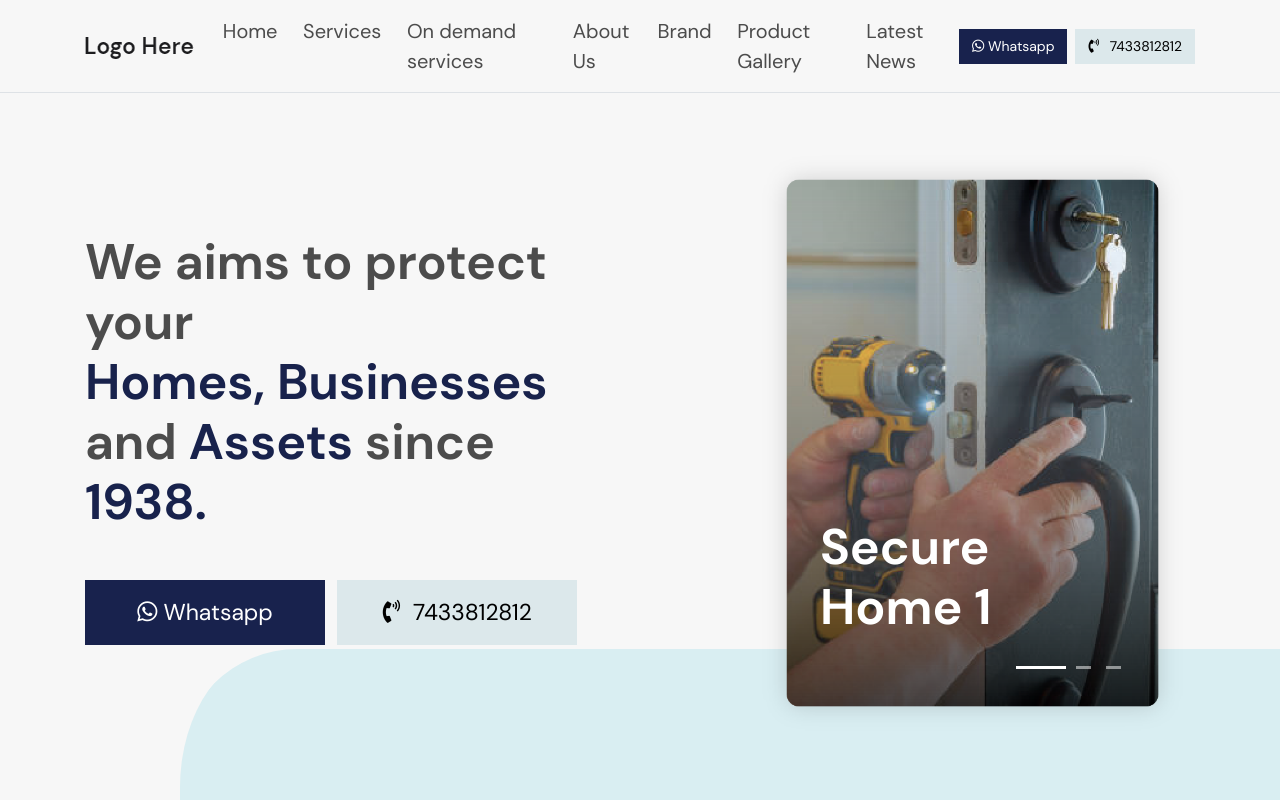
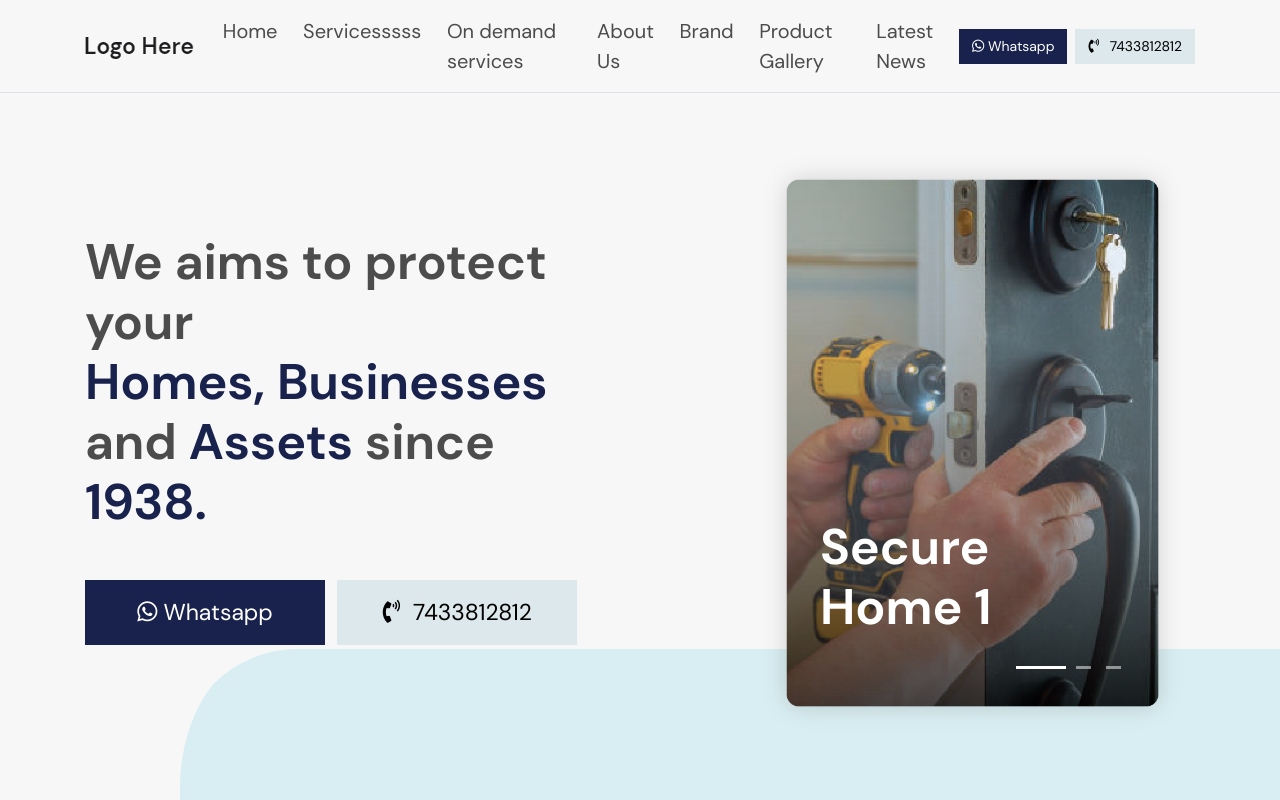
Before and after one commit to parmarshubham305/postcss, a plain HTML site: page home.html in a window 1280 px wide. Shown: the top 800 px of the page. Drawn offline with nearby package versions, Linux system fonts and the light colour scheme.

Commit message:
Home file

```diff
--- a/home.html
+++ b/home.html
@@ -31,7 +31,7 @@
                   <div class="collapse navbar-collapse justify-content-between" id="mynavbar">
                      <ul id="menu-main-menu" class="navbar-nav mx-auto">
                         <li id="menu-item-9" class="nav-item menu-item-9"><a href="#" class="nav-link" aria-current="page">Home</a></li>
-                        <li id="menu-item-10" class="nav-item menu-item-10"><a href="#services" class="nav-link">Services</a></li>
+                        <li id="menu-item-10" class="nav-item menu-item-10"><a href="#services" class="nav-link">Servicesssss</a></li>
                         <li id="menu-item-11" class="nav-item menu-item-11"><a href="#on-demand" class="nav-link">On demand services</a></li>
                         <li id="menu-item-12" class="nav-item menu-item-12"><a href="#about" class="nav-link">About Us</a></li>
                         <li id="menu-item-13" class="nav-item menu-item-13"><a href="#brand" class="nav-link">Brand</a></li>
```
